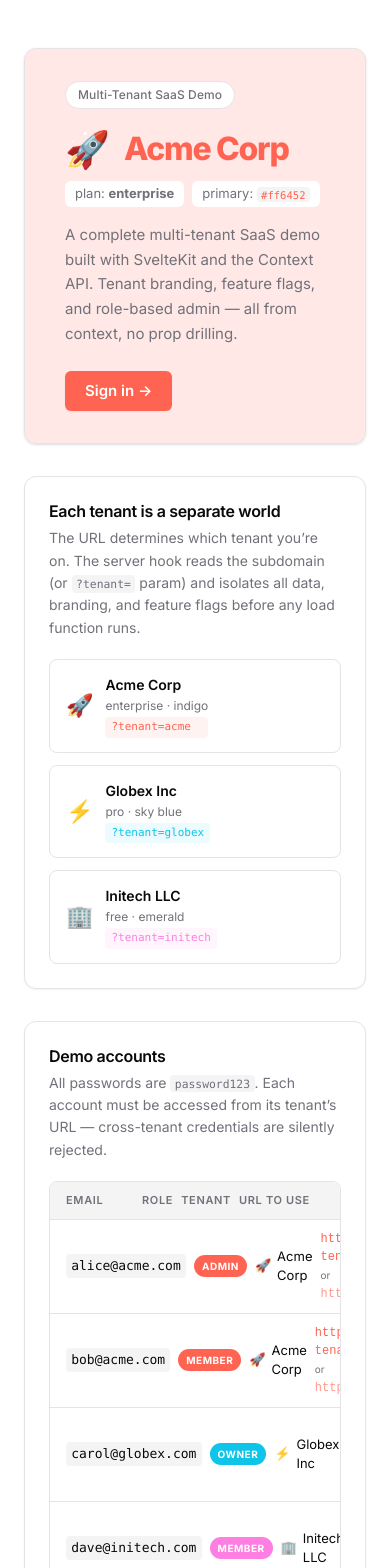
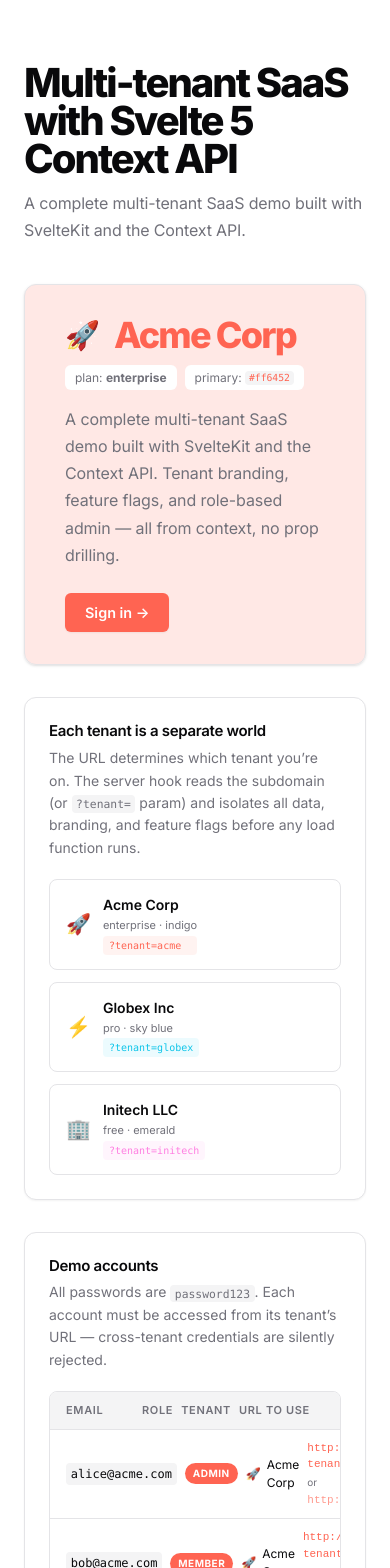
Before and after one commit to StanSkrivanek/thc-multitenant-saas, a SvelteKit app: page / in a window 390 px wide. Shown: the top 1568 px of the page. Built offline with nearby package versions, Linux system fonts and the light colour scheme.

Commit message:
feat: enhance hero section with new title and description, improve responsive typography

```diff
--- a/src/routes/+page.svelte
+++ b/src/routes/+page.svelte
@@ -62,14 +62,19 @@
 
 <div class="page">
 	<!-- Hero -->
+
+	<section class="lead-hero">
+		<h1>Multi-tenant SaaS with Svelte 5 Context API</h1>
+		<p>A complete multi-tenant SaaS demo built with SvelteKit and the Context API.</p>
+	</section>
 	<section
 		class="hero"
 		style:--primary="{primaryColor},"
 		style:background="color-mix(in srgb, {primaryColor} 15%, transparent)"
 	>
-		<div class="hero-eyebrow">
+		<!-- <div class="hero-eyebrow">
 			<span class="badge">Multi-Tenant SaaS Demo</span>
-		</div>
+		</div> -->
 		<div class="hero-brand">
 			<span class="hero-emoji">{data.tenant?.branding.logoEmoji ?? '⬡'}</span>
 			<h1 style:color={primaryColor}>{data.tenant?.name ?? 'SaaS Demo'}</h1>
@@ -208,6 +213,28 @@
 		/* color: #ff6452; */
 	}
 
+	/* Lead hero */
+	.lead-hero {
+		padding: 1rem 0 0.5rem;
+	}
+
+	.lead-hero h1 {
+		font-size: clamp(2.5rem, 5vw + 1rem, 5.5rem);
+		font-weight: 900;
+		letter-spacing: -0.05em;
+		line-height: 0.95;
+		color: var(--foreground);
+		margin-bottom: clamp(0.75rem, 1.5vw, 1.25rem);
+	}
+
+	.lead-hero p {
+		font-size: clamp(1rem, 1.25vw + 0.5rem, 1.25rem);
+		color: var(--muted-foreground);
+		line-height: 1.7;
+		letter-spacing: -0.01em;
+		max-width: 52ch;
+	}
+
 	/* Hero */
 	.hero {
 		background: var(--card);
@@ -228,7 +255,7 @@
 		background: var(--background);
 		border: 1px solid var(--border);
 		border-radius: 999px;
-		font-size: 0.75rem;
+		font-size: clamp(0.6875rem, 0.4vw + 0.5rem, 0.8125rem);
 		font-weight: 500;
 		color: var(--muted-foreground);
 		letter-spacing: 0.01em;
@@ -242,14 +269,15 @@
 	}
 
 	.hero-emoji {
-		font-size: 2.25rem;
+		font-size: clamp(1.75rem, 2.5vw + 0.5rem, 2.75rem);
 		line-height: 1;
 	}
 
 	.hero-brand h1 {
-		font-size: 2rem;
-		font-weight: 800;
-		letter-spacing: -0.04em;
+		font-size: clamp(2.25rem, 4vw + 1rem, 4.5rem);
+		font-weight: 900;
+		letter-spacing: -0.05em;
+		line-height: 1.0;
 	}
 
 	.hero-chips {
@@ -259,7 +287,7 @@
 	}
 
 	.chip {
-		font-size: 0.8125rem;
+		font-size: clamp(0.75rem, 0.4vw + 0.5rem, 0.875rem);
 		color: var(--muted-foreground);
 		background: var(--background);
 		padding: 0.2rem 0.625rem;
@@ -267,11 +295,12 @@
 	}
 
 	.hero-desc {
-		font-size: 0.9375rem;
+		font-size: clamp(1rem, 1.25vw + 0.5rem, 1.1875rem);
 		color: var(--muted-foreground);
 		margin-bottom: 1.5rem;
-		max-width: 580px;
-		line-height: 1.65;
+		max-width: 560px;
+		line-height: 1.7;
+		letter-spacing: -0.005em;
 	}
 
 	.btn-primary {
@@ -281,7 +310,7 @@
 		color: white;
 		border-radius: var(--radius-sm);
 		font-weight: 600;
-		font-size: 0.9375rem;
+		font-size: clamp(0.9rem, 0.75vw + 0.5rem, 1.0625rem);
 		transition:
 			opacity 0.15s,
 			box-shadow 0.15s;
@@ -306,14 +335,14 @@
 	}
 
 	.section-header h2 {
-		font-size: 1rem;
+		font-size: clamp(0.9375rem, 0.75vw + 0.5rem, 1.125rem);
 		font-weight: 600;
 		margin-bottom: 0.375rem;
 		color: var(--foreground);
 	}
 
 	.section-header p {
-		font-size: 0.875rem;
+		font-size: clamp(0.875rem, 0.5vw + 0.5rem, 1rem);
 		color: var(--muted-foreground);
 		line-height: 1.6;
 	}
@@ -343,7 +372,7 @@
 	}
 
 	.t-emoji {
-		font-size: 1.375rem;
+		font-size: clamp(1.25rem, 1.5vw + 0.25rem, 1.625rem);
 	}
 
 	.t-info {
@@ -353,18 +382,18 @@
 	}
 
 	.t-info strong {
-		font-size: 0.875rem;
+		font-size: clamp(0.875rem, 0.5vw + 0.5rem, 1rem);
 		font-weight: 600;
 		color: var(--foreground);
 	}
 
 	.t-info span {
-		font-size: 0.75rem;
+		font-size: clamp(0.6875rem, 0.3vw + 0.5rem, 0.8125rem);
 		color: var(--muted-foreground);
 	}
 
 	.t-info code {
-		font-size: 0.6875rem;
+		font-size: clamp(0.625rem, 0.3vw + 0.4rem, 0.75rem);
 		color: var(--color);
 		background: color-mix(in srgb, var(--color) 8%, transparent);
 		padding: 0.125rem 0.375rem;
@@ -398,7 +427,7 @@
 		align-items: center;
 		padding: 0.625rem 1rem;
 		border-top: 1px solid var(--border);
-		font-size: 0.875rem;
+		font-size: clamp(0.8125rem, 0.5vw + 0.5rem, 0.9375rem);
 	}
 
 	.table-row:hover {
@@ -407,7 +436,7 @@
 
 	.email-cell {
 		color: var(--foreground);
-		font-size: 0.8125rem;
+		font-size: clamp(0.75rem, 0.4vw + 0.45rem, 0.875rem);
 	}
 
 	.role-badge {
@@ -427,7 +456,7 @@
 		display: flex;
 		align-items: center;
 		gap: 0.375rem;
-		font-size: 0.8125rem;
+		font-size: clamp(0.75rem, 0.4vw + 0.45rem, 0.875rem);
 		color: var(--foreground);
 	}
 
@@ -438,7 +467,7 @@
 	}
 
 	.url-link {
-		font-size: 0.75rem;
+		font-size: clamp(0.6875rem, 0.3vw + 0.45rem, 0.8125rem);
 		font-family: ui-monospace, monospace;
 		transition: opacity 0.15s;
 	}
@@ -475,12 +504,12 @@
 	}
 
 	.hint-header h2 {
-		font-size: 0.9375rem;
+		font-size: clamp(0.875rem, 0.75vw + 0.5rem, 1.0625rem);
 		font-weight: 600;
 	}
 
 	.hint-desc {
-		font-size: 0.875rem;
+		font-size: clamp(0.875rem, 0.5vw + 0.5rem, 1rem);
 		color: #2e2e37;
 		line-height: 1.6;
 	}
@@ -490,7 +519,7 @@
 		color: #e4e4e7;
 		padding: 0.875rem 1.125rem;
 		border-radius: var(--radius);
-		font-size: 0.8125rem;
+		font-size: clamp(0.75rem, 0.4vw + 0.5rem, 0.875rem);
 		font-family: ui-monospace, monospace;
 		line-height: 1.75;
 		margin: 0;
```
